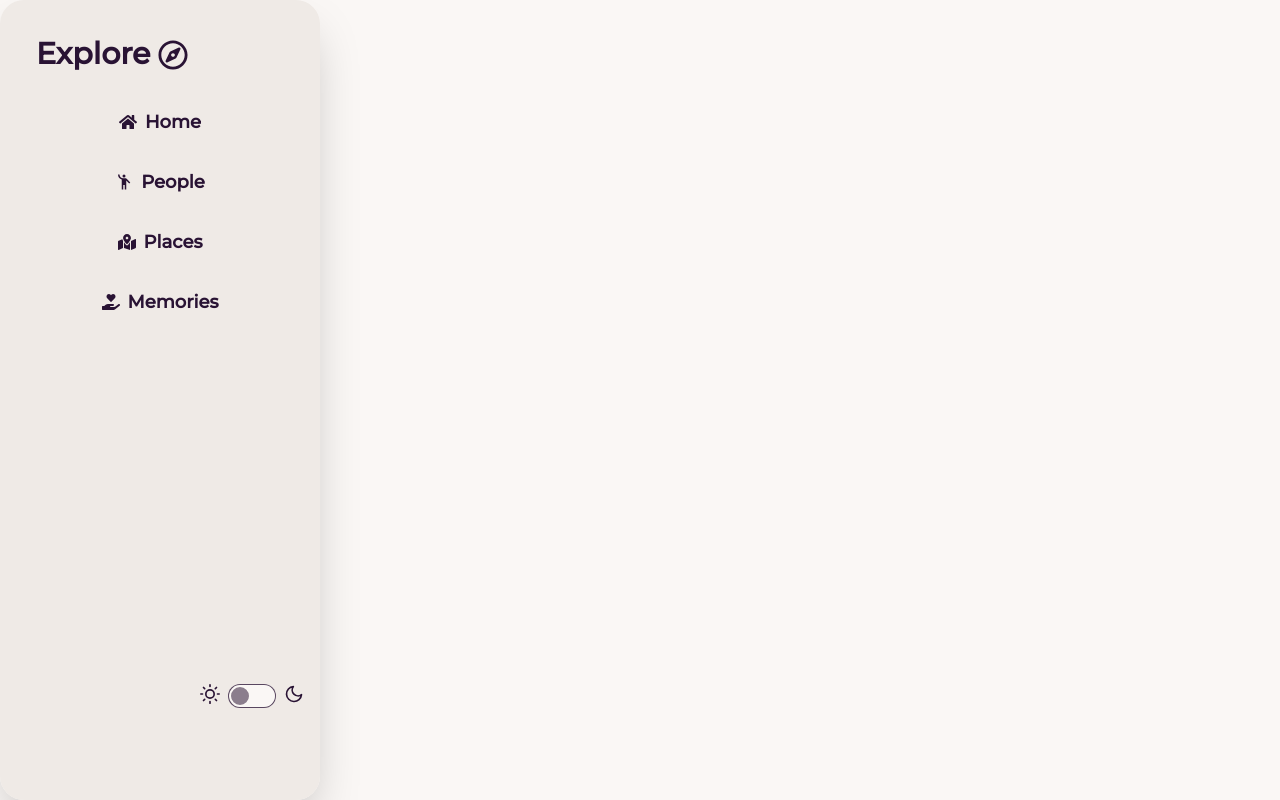
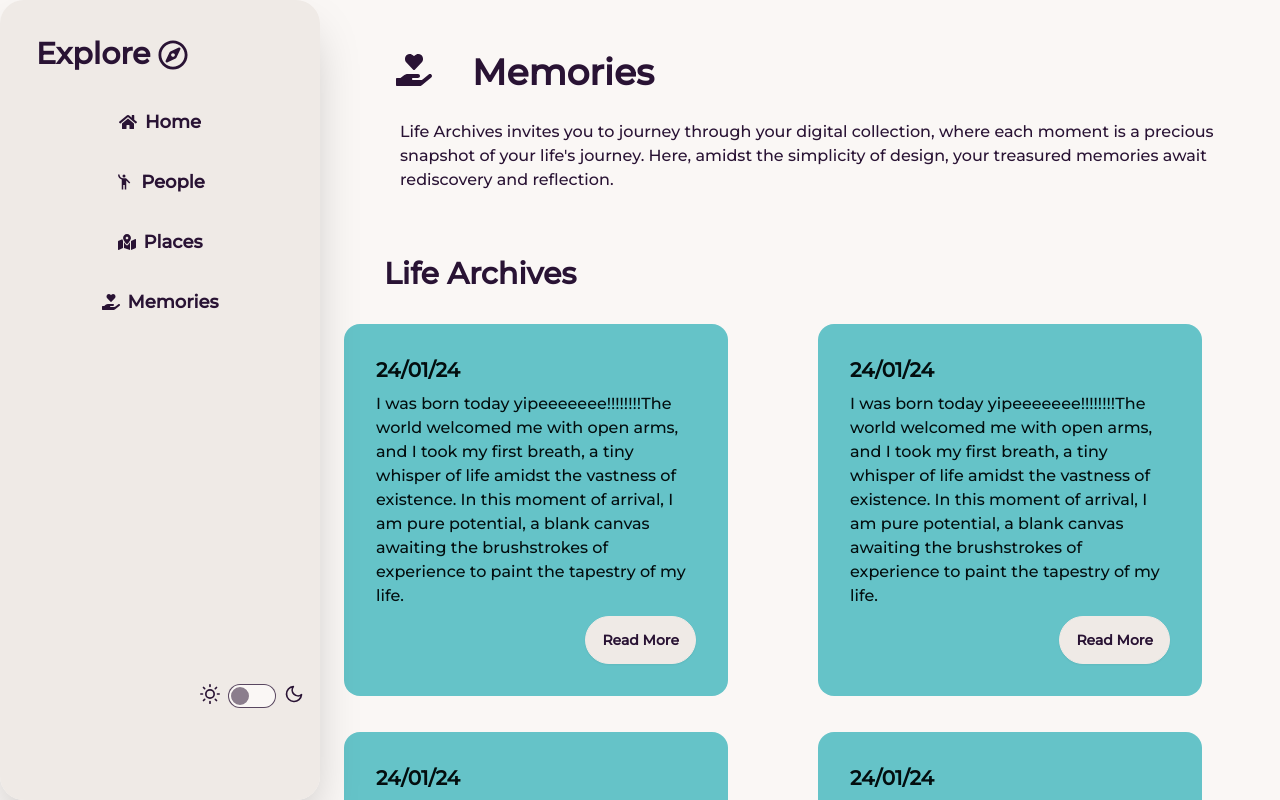
Before and after one commit to Sheethaljoshi/dementia-assistant, a Next.js app in the folder front-end/: page /memories in a window 1280 px wide. Shown: the top 800 px of the page. Built offline with nearby package versions, Linux system fonts and the light colour scheme.

Commit message:
added memory and places page

```diff
--- /dev/null
+++ b/front-end/src/app/components/carousel.tsx
@@ -0,0 +1,31 @@
+import React from 'react';
+
+const Carousel: React.FC = () => {
+  return (
+    <div className="carousel carousel-end rounded-box">
+  <div className="carousel-item">
+    <img src="https://img.daisyui.com/images/stock/photo-1559703248-dcaaec9fab78.jpg" alt="Drink" />
+  </div>
+  <div className="carousel-item">
+    <img src="https://img.daisyui.com/images/stock/photo-1565098772267-60af42b81ef2.jpg" alt="Drink" />
+  </div>
+  <div className="carousel-item">
+    <img src="https://img.daisyui.com/images/stock/photo-1572635148818-ef6fd45eb394.jpg" alt="Drink" />
+  </div>
+  <div className="carousel-item">
+    <img src="https://img.daisyui.com/images/stock/photo-1494253109108-2e30c049369b.jpg" alt="Drink" />
+  </div>
+  <div className="carousel-item">
+    <img src="https://img.daisyui.com/images/stock/photo-1550258987-190a2d41a8ba.jpg" alt="Drink" />
+  </div>
+  <div className="carousel-item">
+    <img src="https://img.daisyui.com/images/stock/photo-1559181567-c3190ca9959b.jpg" alt="Drink" />
+  </div>
+  <div className="carousel-item">
+    <img src="https://img.daisyui.com/images/stock/photo-1601004890684-d8cbf643f5f2.jpg" alt="Drink" />
+  </div>
+</div>
+  );
+};
+
+export default Carousel;
--- /dev/null
+++ b/front-end/src/app/components/clickpic.tsx
@@ -0,0 +1,17 @@
+import React from 'react';
+
+const Card: React.FC = () => {
+  return (
+<div className="collapse bg-base-200 m-10 ">
+  <input type="checkbox" className="peer" />
+  <div className="collapse-title bg-primary text-primary-content peer-checked:bg-secondary peer-checked:text-secondary-content">
+  <img src="https://img.daisyui.com/images/stock/photo-1534528741775-53994a69daeb.jpg" className='ml-3 rounded-xl w-50 mt-3 mb-3' />
+  </div>
+  <div className="collapse-content bg-primary text-primary-content peer-checked:bg-secondary peer-checked:text-secondary-content">
+    <p>The entrance is marked by a rustic wooden gate adorned with winding ivy, a testament to the symbiosis between nature and humanity in this idyllic haven. Beyond the gate, a winding cobblestone path meanders through lush meadows and ancient trees, leading you deeper into the heart of this enchanting retreat.</p>
+  </div>
+</div>
+  );
+};
+
+export default Card;
--- /dev/null
+++ b/front-end/src/app/components/flibbook.tsx
@@ -0,0 +1,17 @@
+import React from 'react';
+
+const Writings: React.FC = () => {
+  return (
+    <div className="card md:w-96 w-full bg-primary text-primary-content">
+  <div className="card-body">
+    <h2 className="card-title">24/01/24</h2>
+    <p>I was born today yipeeeeeee!!!!!!!!The world welcomed me with open arms, and I took my first breath, a tiny whisper of life amidst the vastness of existence. In this moment of arrival, I am pure potential, a blank canvas awaiting the brushstrokes of experience to paint the tapestry of my life.</p>
+    <div className="card-actions justify-end">
+      <button className="btn">Read More</button>
+    </div>
+  </div>
+</div>
+  );
+};
+
+export default Writings;
--- /dev/null
+++ b/front-end/src/app/memories/memoriescontent.tsx
@@ -0,0 +1,31 @@
+import { FaHandHoldingHeart } from "react-icons/fa";
+import React from 'react';
+import { MdEmojiPeople } from "react-icons/md";
+import Writings from '../components/flibbook';
+
+
+const MemoryContent: React.FC = () => {
+  return (
+
+            <div className="flex-grow">
+                <div className='pl-6' >
+                <h1 className="text-4xl m-7 font-extrabold flex"><div className='pr-10'><FaHandHoldingHeart /></div>Memories</h1>
+                <div className='mb-8 ml-8 mr-8'>Life Archives invites you to journey through your digital collection, where each moment is a precious snapshot of your life&apos;s journey. Here, amidst the simplicity of design, your treasured memories await rediscovery and reflection.</div>
+                </div>
+                <div className='text-3xl font-extrabold pl-10 pt-8 pb-8'>Life Archives</div>
+                <div className="flex justify-center items-center">
+                    <div className="grid lg:grid-cols-2 gap-9 w-full max-w-screen-lg mx-auto sm:justify-center sm:items-center">
+                        <Writings/>
+                        <Writings/>
+                        <Writings/>
+                        <Writings/>
+                        <Writings/>
+                        <Writings/>
+                    </div>
+                </div>
+            </div>
+
+  );
+};
+
+export default MemoryContent;
--- a/front-end/src/app/memories/page.tsx
+++ b/front-end/src/app/memories/page.tsx
@@ -5,13 +5,15 @@ import { FaMapMarkedAlt } from "react-icons/fa";
 import { FaHandHoldingHeart } from "react-icons/fa";
 
 import Link from 'next/link';
+import MemoryContent from "./memoriescontent";
+
 
 export default function Memories() {
     return (
         <div className="drawer lg:drawer-open">
           <input id="my-drawer-2" type="checkbox" className="drawer-toggle" />
           <div className="drawer-content flex m-6">
-
+         <MemoryContent/>
       <label htmlFor="my-drawer-2" className="btn btn-primary drawer-button lg:hidden">|||</label>
 
     </div>
--- a/front-end/src/app/people/card.tsx
+++ b/front-end/src/app/people/card.tsx
@@ -8,9 +8,10 @@ const CardPage: React.FC = () => {
 
             <div className="flex-grow">
                 <div className='pl-6' >
-                <h1 className="text-4xl m-7 font-extrabold flex"><div className=''><MdEmojiPeople /></div>People</h1>
+                <h1 className="text-4xl m-7 font-extrabold flex"><div className='pr-4'><MdEmojiPeople /></div>People</h1>
                 <div className='mb-8 ml-8 mr-8'>Welcome to &quot;Our Loved Ones,&quot; a special place where we celebrate the cherished people in your life. Here, we honor the beautiful connections you&apos;ve made throughout your journey, each person a shining star in your universe. Through heartfelt descriptions and cherished photographs, we reminisce about the wonderful moments shared with these beloved individuals.</div>
                 </div>
+                <div className='text-3xl font-extrabold pl-10 pt-8 pb-8'>Our Loved Ones</div>
                 <div className="flex justify-center items-center">
                     <div className="grid grid-cols-2 gap-9 w-full max-w-screen-lg mx-auto">
                         <Card />
--- a/front-end/src/app/places/page.tsx
+++ b/front-end/src/app/places/page.tsx
@@ -5,13 +5,15 @@ import { FaMapMarkedAlt } from "react-icons/fa";
 import { FaHandHoldingHeart } from "react-icons/fa";
 
 import Link from 'next/link';
+import Carousel from "../components/carousel";
+import PlaceContent from "./pagecontent";
 
 export default function Places() {
     return (
         <div className="drawer lg:drawer-open">
           <input id="my-drawer-2" type="checkbox" className="drawer-toggle" />
           <div className="drawer-content flex m-6">
-
+        <PlaceContent/>
       <label htmlFor="my-drawer-2" className="btn btn-primary drawer-button lg:hidden">|||</label>
 
     </div>
--- /dev/null
+++ b/front-end/src/app/places/pagecontent.tsx
@@ -0,0 +1,29 @@
+import { FaMapMarkedAlt } from "react-icons/fa";
+import React from 'react';
+import Carousel from '../components/carousel';
+import ClickPick from '../components/clickpic';
+
+const PlaceContent: React.FC = () => {
+  return (
+    <div className="flex-grow">
+    <div className='pl-6' >
+    <h1 className="text-4xl m-7 font-extrabold flex"><div className='pr-7'><FaMapMarkedAlt /></div>Places</h1>
+    <div className='mb-8 ml-8 mr-8'>Memory Lane is a compassionate space designed with you in mind. As memory fades and familiar places become distant echoes, we offer a comforting virtual sanctuary where cherished memories can be revisited and celebrated.</div>
+    <Carousel/>
+    </div>
+    <div className='text-3xl font-extrabold pl-10 pt-8'>Memory lane</div>
+    <div className="flex justify-center items-center">
+        <div className="grid grid-cols-3 sm:grid-cols-2 gap-9 w-full max-w-screen-lg mx-auto">
+        <ClickPick/>
+        <ClickPick/>
+        <ClickPick/>
+        <ClickPick/>
+        <ClickPick/>
+        <ClickPick/>
+        </div>
+    </div>
+</div>
+  );
+};
+
+export default PlaceContent;
```
Also changed, not shown: front-end/package.json (+5 -4 lines), 1 other file (tests, documents, lock files or other folders).
